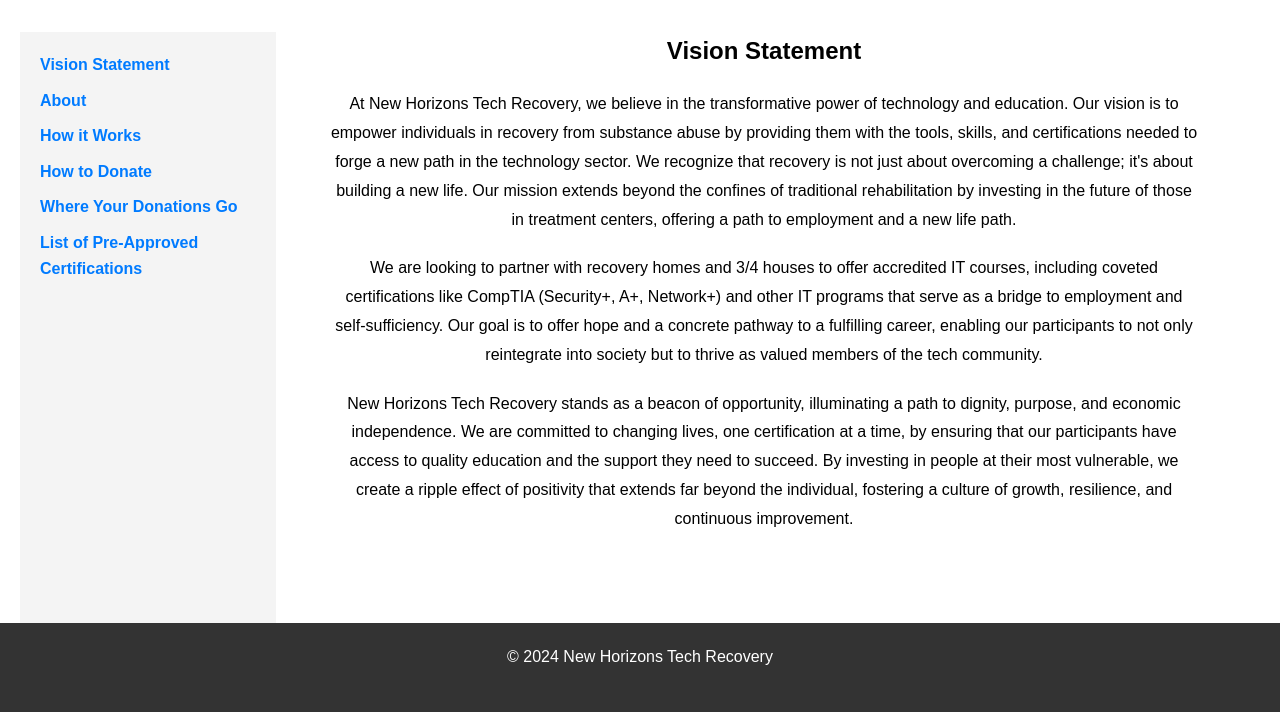
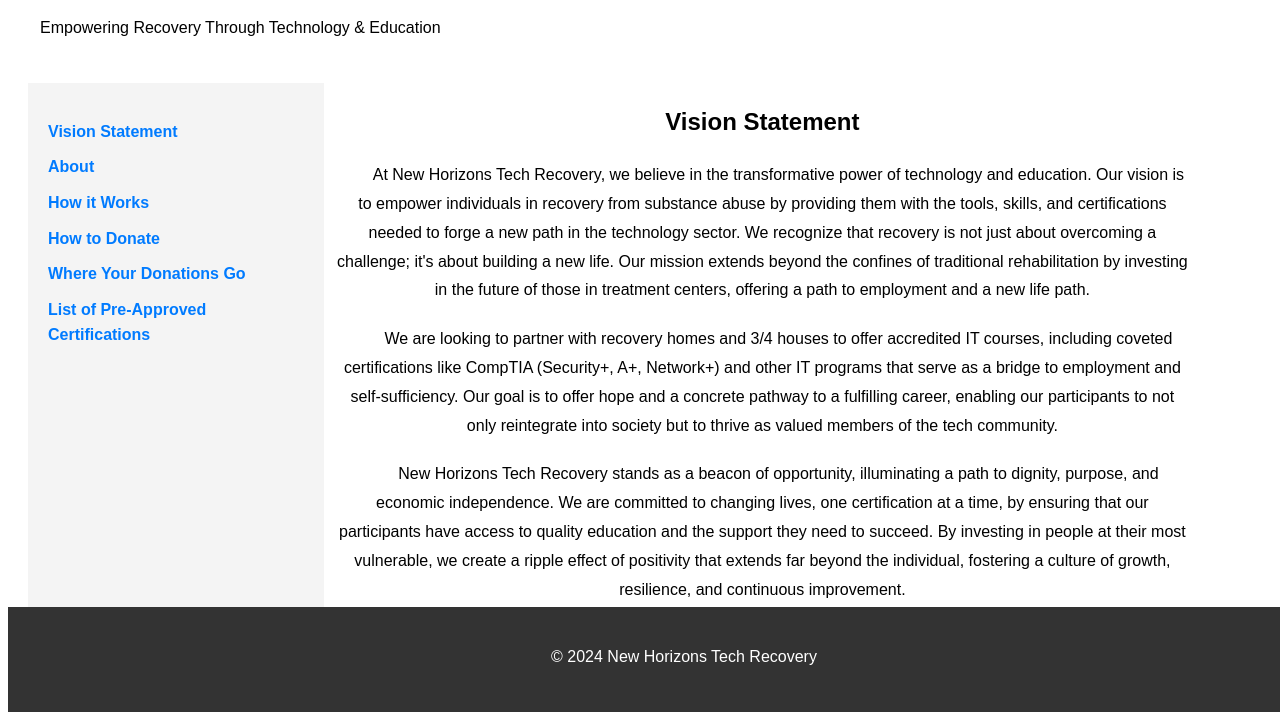
Before and after one commit to bm-cahoon/new-horizions, a plain HTML site: page index.html in a window 1280 px wide. Shown: the part 88-800 px from the top of the page. Drawn offline with Linux system fonts and the light colour scheme.

Commit message:
adding content

```diff
--- a/style.css
+++ b/style.css
@@ -1,10 +1,3 @@
-/* Basic reset */
-* {
-    margin: 0;
-    padding: 0;
-    box-sizing: border-box;
-}
-
 /* Body styling */
 body {
     font-family: Arial, sans-serif;
@@ -67,8 +60,9 @@
     display: block;
 }
 
-/* Paragraph styling with no indentation */
+/* Paragraph styling to indent the first line */
 p {
+    text-indent: 2em; /* Indent first line of each paragraph */
     margin-bottom: 20px; /* Add spacing between paragraphs */
     line-height: 1.8; /* Adjust line height for better readability */
 }
```
